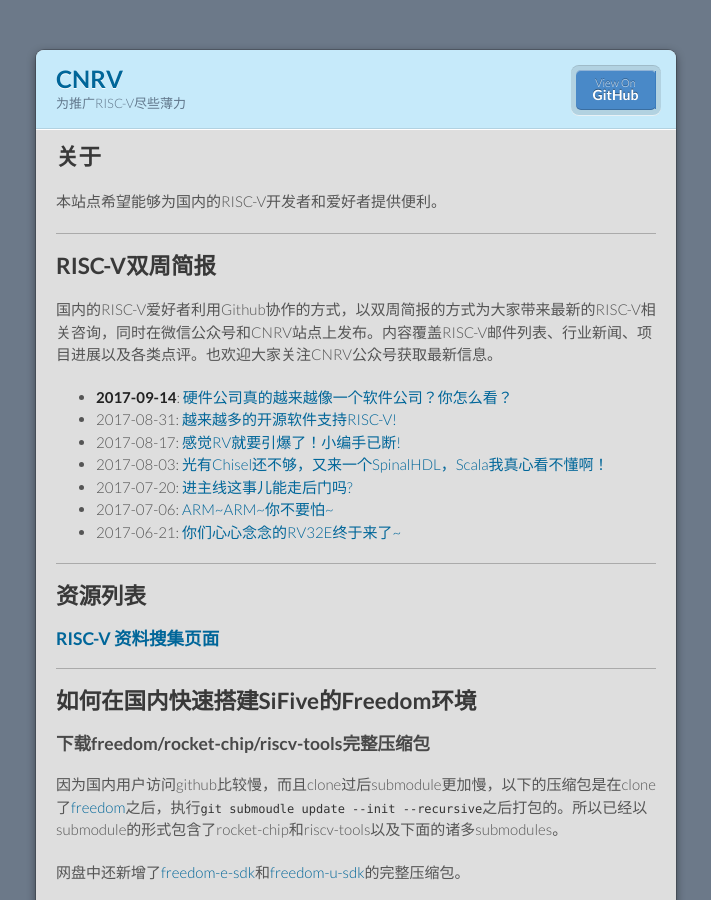
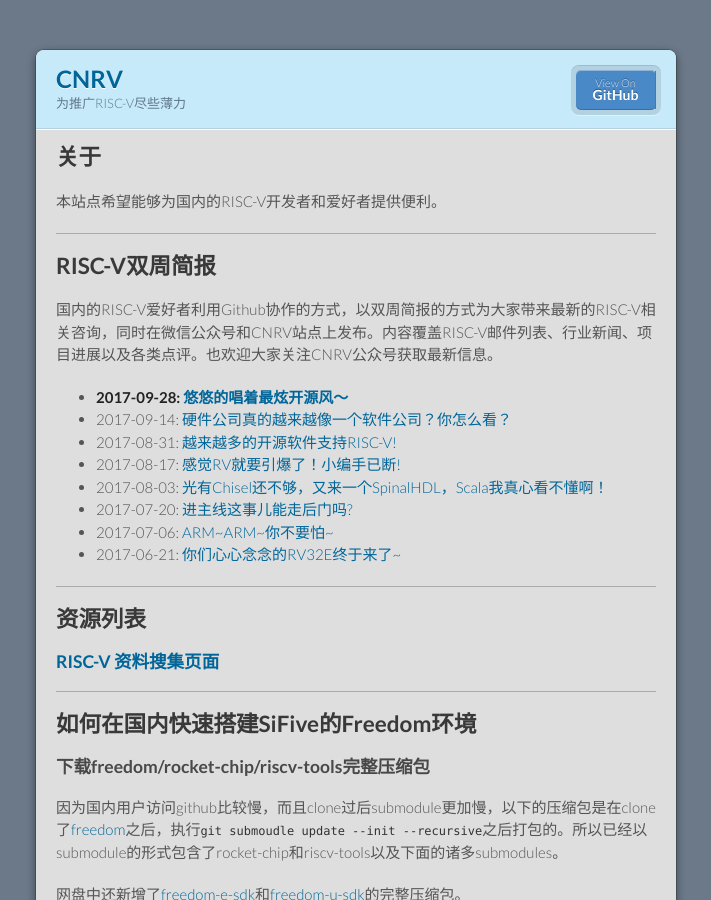
Before and after one commit to cnrv/home, a Jekyll site: the page built from index.md, in a window 1280 px wide and 900 px high. Shown: the whole window, without its empty margins (284-995 px from the left). Built offline with Jekyll 4.4.1, drawn with Linux system fonts in a browser that asks for light colours; Markdown is read by kramdown in place of the engine named in the settings; comment, search, counter and statistics services are not loaded; our own code applies the rules of GitHub Pages for plain Markdown files.

Commit message:
index link.
Signed-off-by: Alex Guo <xfguo@credosemi.com.cn>

```diff
--- a/index.md
+++ b/index.md
@@ -12,7 +12,8 @@
 
 国内的RISC-V爱好者利用Github协作的方式，以双周简报的方式为大家带来最新的RISC-V相关咨询，同时在微信公众号和CNRV站点上发布。内容覆盖RISC-V邮件列表、行业新闻、项目进展以及各类点评。也欢迎大家关注CNRV公众号获取最新信息。
 
-- **2017-09-14**: [硬件公司真的越来越像一个软件公司？你怎么看？](bi-week-rpts/2017-09-14)
+- **2017-09-28: [悠悠的唱着最炫开源风～](bi-week-rpts/2017-09-28)**
+- 2017-09-14: [硬件公司真的越来越像一个软件公司？你怎么看？](bi-week-rpts/2017-09-14)
 - 2017-08-31: [越来越多的开源软件支持RISC-V!](bi-week-rpts/2017-08-31)
 - 2017-08-17: [感觉RV就要引爆了！小编手已断!](bi-week-rpts/2017-08-17)
 - 2017-08-03: [光有Chisel还不够，又来一个SpinalHDL，Scala我真心看不懂啊！](bi-week-rpts/2017-08-03)
```
